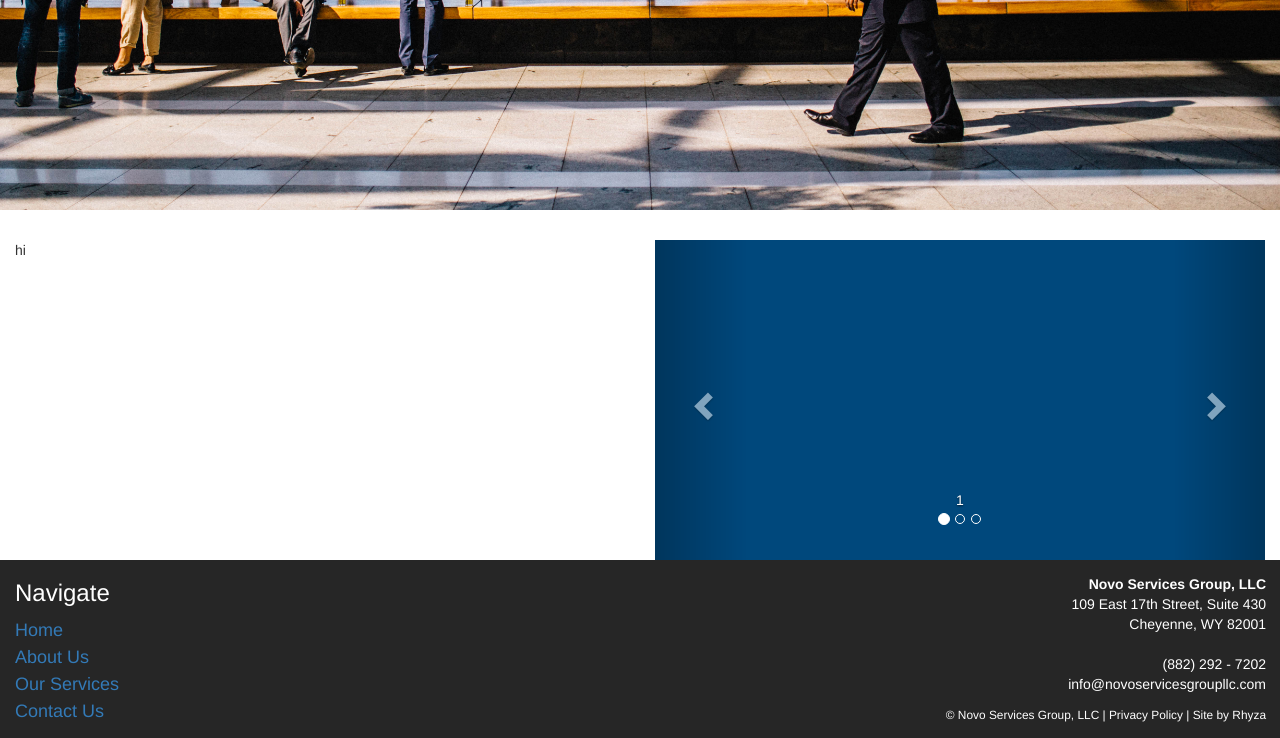
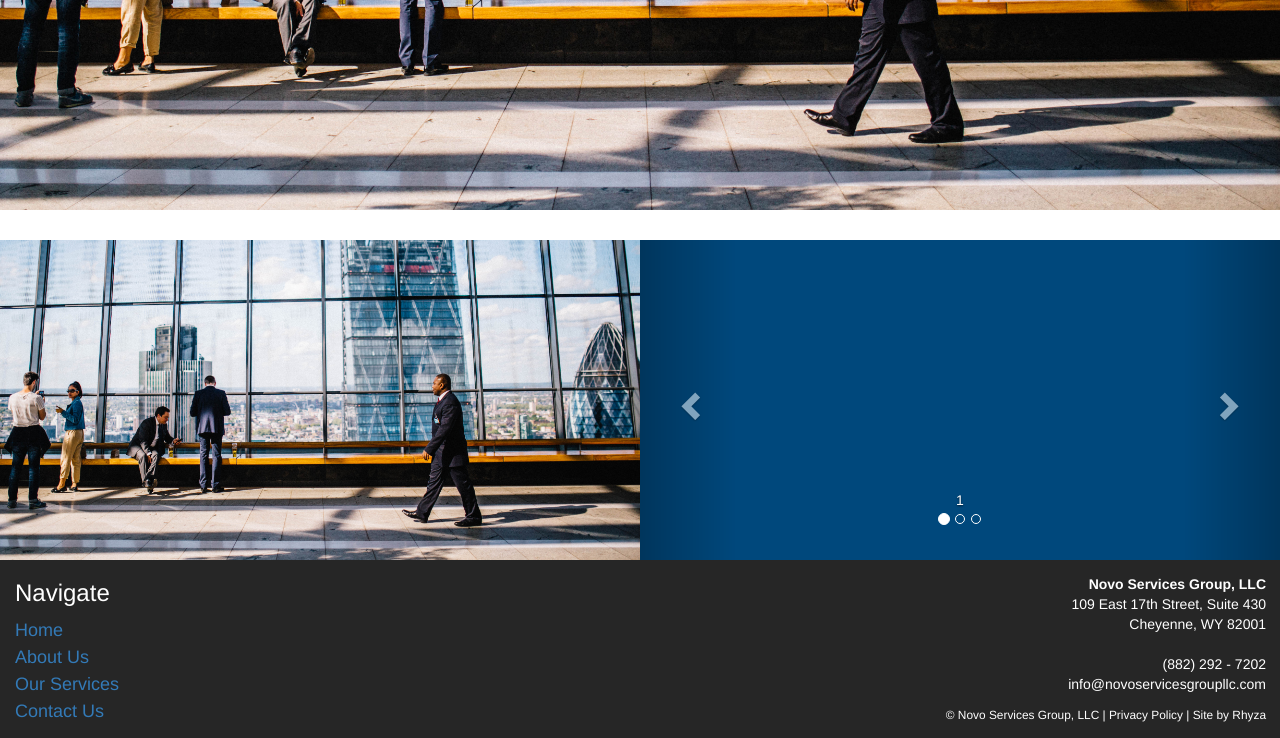
Before and after one commit to rhyza/nsg, a PHP site: page / in a window 1280 px wide. Shown: the part 496-1234 px from the top of the page. Run offline with PHP 8.4, Linux system fonts and the light colour scheme.

Commit message:
Style testimonial carousel
Removed white space on either side of the carousel and side image.
Properly
display both the carousel and side image.

```diff
--- a/css/main.css
+++ b/css/main.css
@@ -29,6 +29,13 @@
     background-position: center bottom;
 }
 
+.no-gutter {
+  padding-right: 0;
+  padding-left: 0;
+  margin-right: -10;
+  margin-left: -10;
+}
+
 .side-image-container {
     background-image:url("../img/home.jpg");
     background-repeat: no-repeat;
@@ -36,12 +43,11 @@
     color: white;
     background-position: center bottom;
     height: 40vh;
-    width: auto;
 }
 
 .carousel .item {
-  background-color: #00487C;
-  height: 40vh;
+    background-color: #00487C;
+    height: 40vh;
 }
 
 .footer {
--- a/html/home.html
+++ b/html/home.html
@@ -4,16 +4,18 @@
   </div>
 </div>
 
-<div class="container-fluid">
-  <div class="row">
-    <div class="col-sm-6" class="side-image-container">hi</div>
-    <div class="col-sm-6">
-        <div id="carousel-example-generic" class="carousel slide" data-ride="carousel">
+<div class="container-fluid two-col">
+  <div class="row no-gutter">
+    <div class="col-sm-6 no-gutter">
+        <div class="side-image-container"></div>
+    </div>
+    <div class="col-sm-6 no-gutter">
+        <div id="testimonials" class="carousel slide" data-ride="carousel">
           <!-- Indicators -->
           <ol class="carousel-indicators">
-            <li data-target="#carousel-example-generic" data-slide-to="0" class="active"></li>
-            <li data-target="#carousel-example-generic" data-slide-to="1"></li>
-            <li data-target="#carousel-example-generic" data-slide-to="2"></li>
+            <li data-target="#testimonials" data-slide-to="0" class="active"></li>
+            <li data-target="#testimonials" data-slide-to="1"></li>
+            <li data-target="#testimonials" data-slide-to="2"></li>
           </ol>
 
           <!-- Wrapper for slides -->
@@ -36,11 +38,11 @@
           </div>
 
           <!-- Controls -->
-          <a class="left carousel-control" href="#carousel-example-generic" role="button" data-slide="prev">
+          <a class="left carousel-control" href="#testimonials" role="button" data-slide="prev">
             <span class="glyphicon glyphicon-chevron-left" aria-hidden="true"></span>
             <span class="sr-only">Previous</span>
           </a>
-          <a class="right carousel-control" href="#carousel-example-generic" role="button" data-slide="next">
+          <a class="right carousel-control" href="#testimonials" role="button" data-slide="next">
             <span class="glyphicon glyphicon-chevron-right" aria-hidden="true"></span>
             <span class="sr-only">Next</span>
           </a>
```
